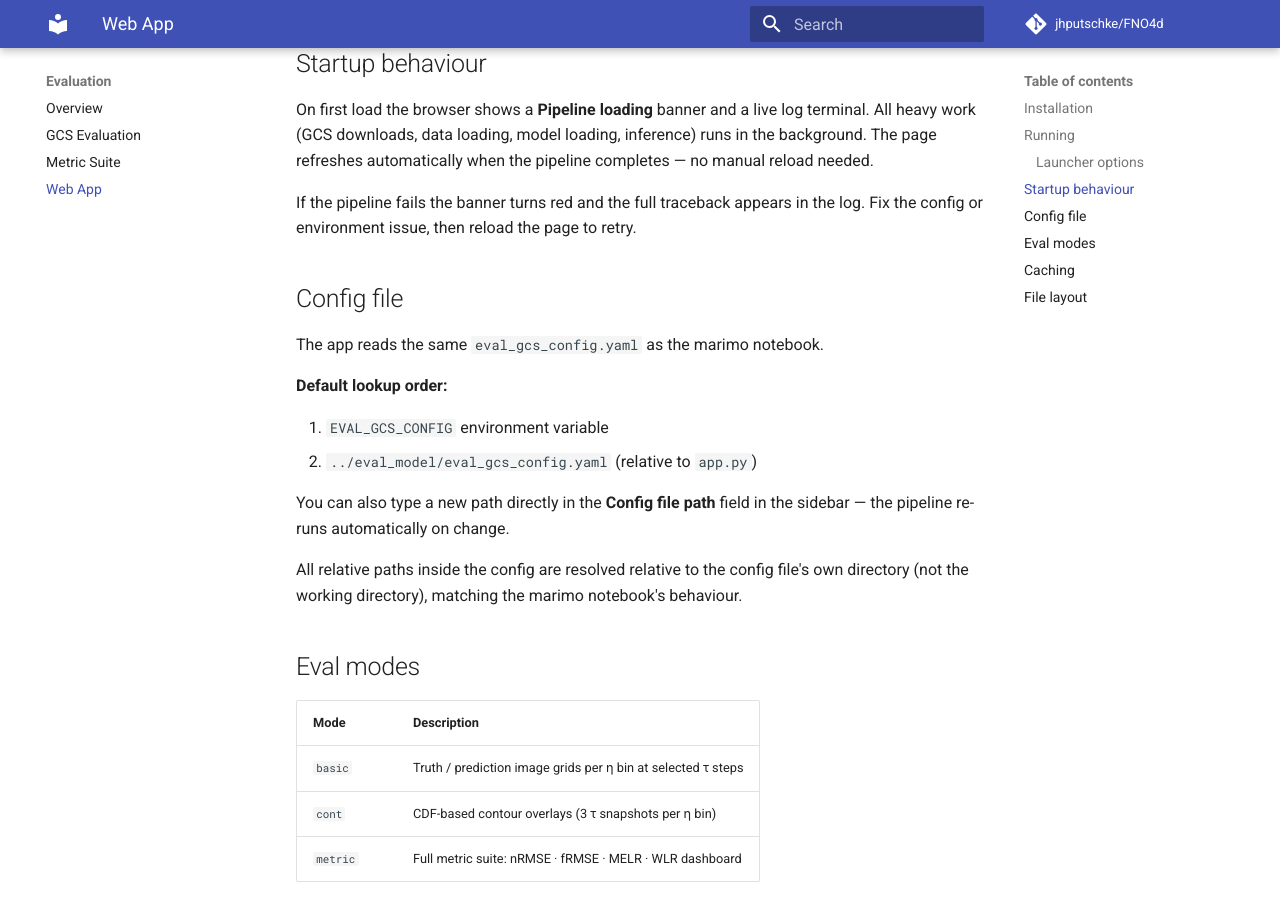
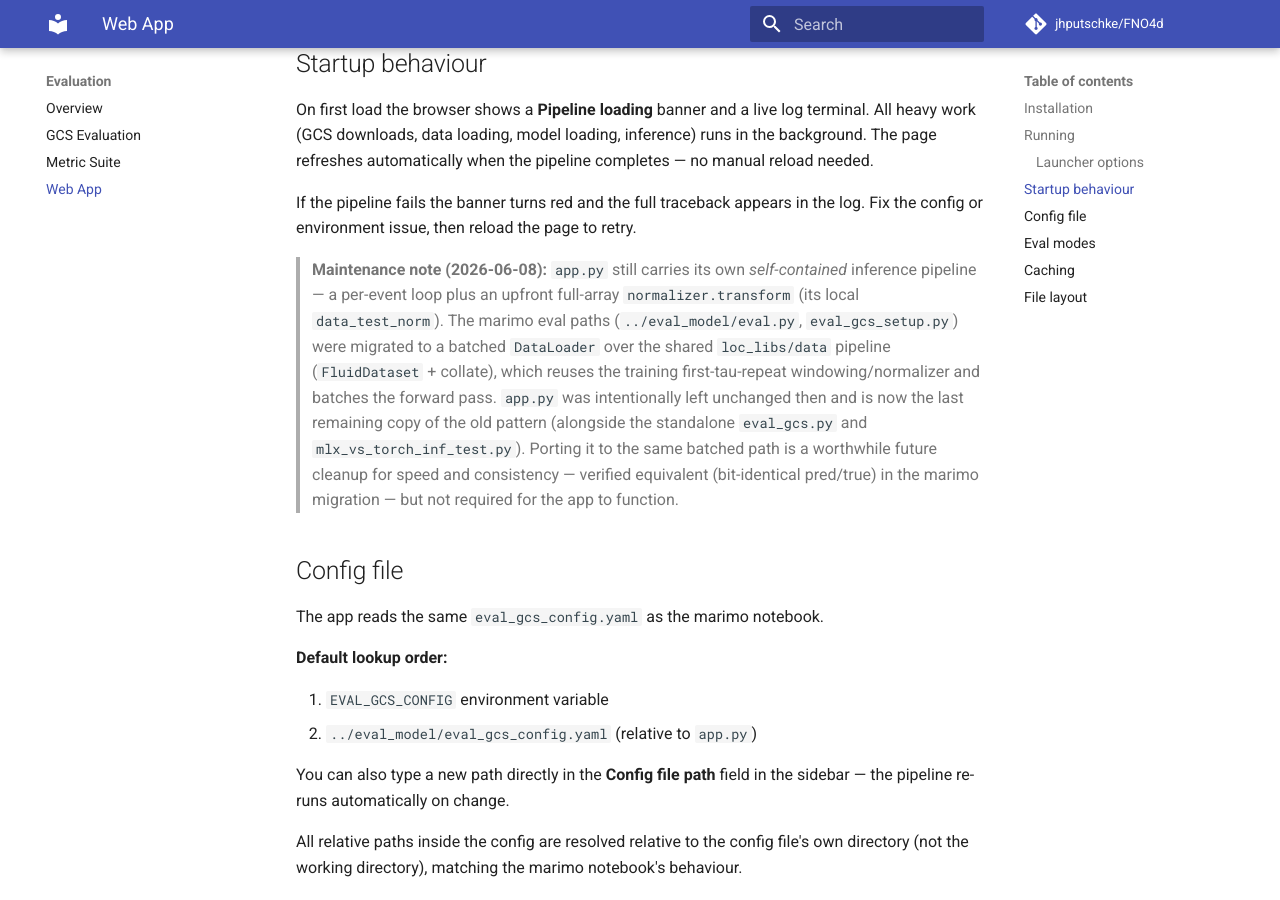
Before and after one commit to cparker24/FNO4d, an MkDocs documentation site: the page built from docs/eval_web.md, in a window 1280 px wide and 900 px high, scrolled down 1291 px. Built offline with MkDocs 1.6.1 and Material for MkDocs 9.7.7, drawn with Linux system fonts in a browser that asks for light colours.

Commit message:
Note app.py still uses the legacy inference pattern
Record in eval_model_web/README.md that app.py keeps its own self-contained
per-event inference + full-array normalize, while the marimo eval paths were
migrated to the batched FluidDataset + collate pipeline. Flags porting it as
a future cleanup (verified equivalent) that is not required for the app to work.

Co-Authored-By: Claude Opus 4.8 <noreply@anthropic.com>

```diff
--- a/eval_model_web/README.md
+++ b/eval_model_web/README.md
@@ -55,6 +55,19 @@ the pipeline completes — no manual reload needed.
 If the pipeline fails the banner turns red and the full traceback appears in
 the log.  Fix the config or environment issue, then reload the page to retry.
 
+> **Maintenance note (2026-06-08):** `app.py` still carries its own
+> *self-contained* inference pipeline — a per-event loop plus an upfront
+> full-array `normalizer.transform` (its local `data_test_norm`).  The marimo
+> eval paths (`../eval_model/eval.py`, `eval_gcs_setup.py`) were migrated to a
+> batched `DataLoader` over the shared `loc_libs/data` pipeline (`FluidDataset`
+> \+ collate), which reuses the training first-tau-repeat windowing/normalizer
+> and batches the forward pass.  `app.py` was intentionally left unchanged then
+> and is now the last remaining copy of the old pattern (alongside the
+> standalone `eval_gcs.py` and `mlx_vs_torch_inf_test.py`).  Porting it to the
+> same batched path is a worthwhile future cleanup for speed and consistency —
+> verified equivalent (bit-identical pred/true) in the marimo migration — but
+> not required for the app to function.
+
 ## Config file
 
 The app reads the same `eval_gcs_config.yaml` as the marimo notebook.
```
